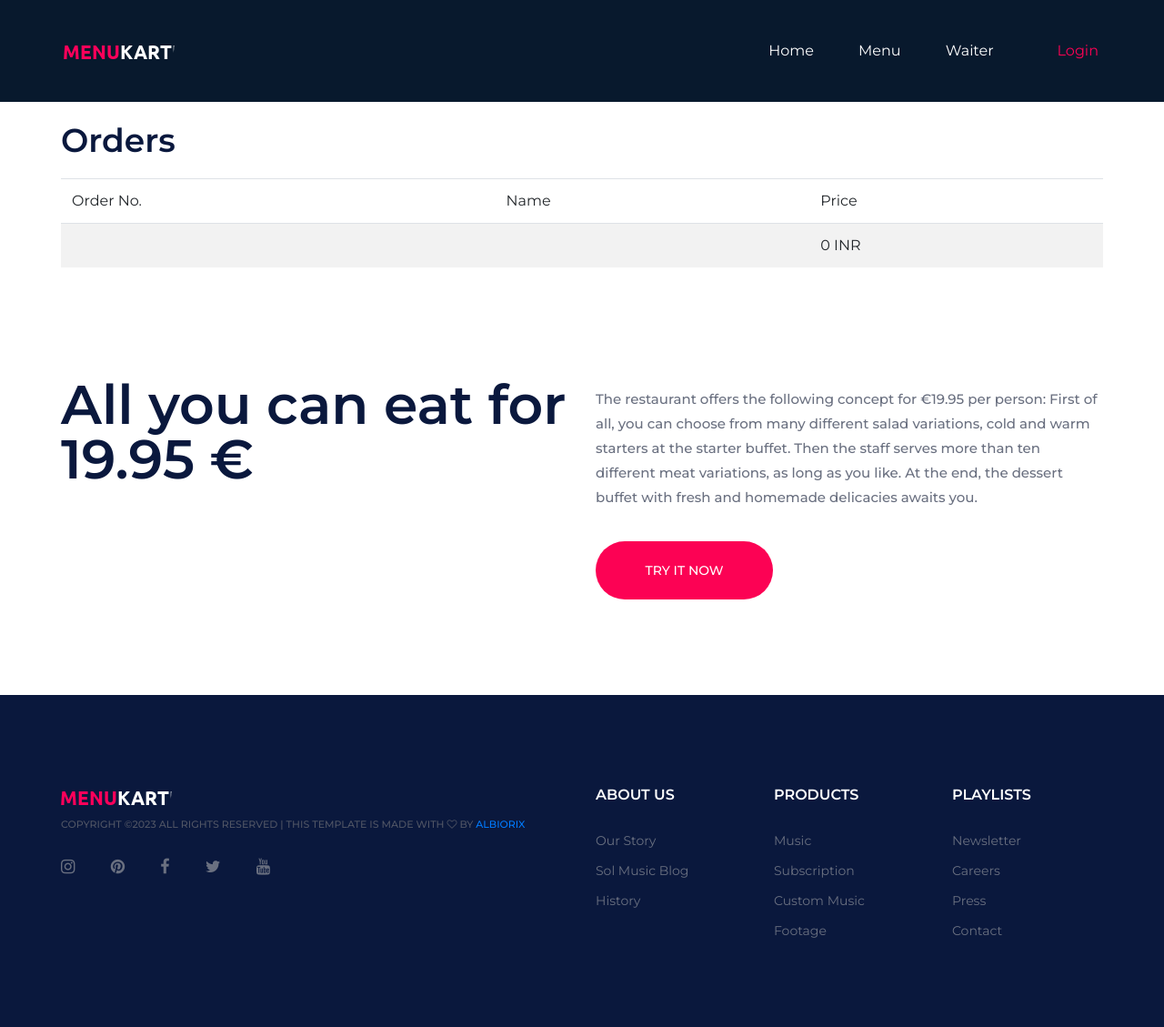
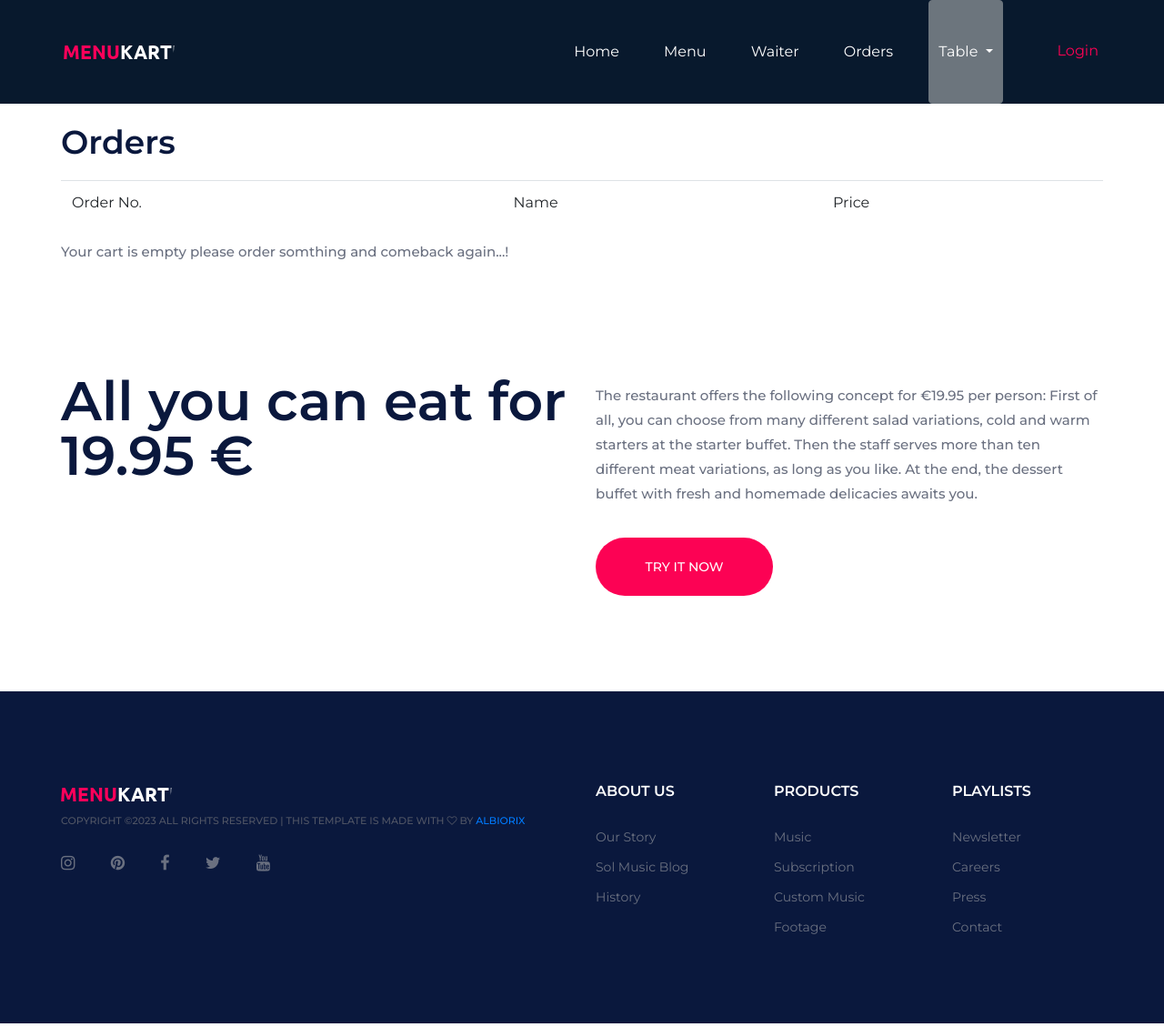
Before and after one commit to yash-albiorix/menucart, a Symfony app: template templates/order/index.html.twig in a window 1280 px wide. Shown: the whole page at 91% size. Run offline with Twig, Linux system fonts and the light colour scheme; the template is opened without the code that fills it, so the values that code supplies are empty; some libraries are stand-ins or nearby versions.

Commit message:
added table selection for guest users, admin can see all orders, guest user can see the selected table orders, git add .

```diff
--- a/public/css/style.css
+++ b/public/css/style.css
@@ -665,7 +665,7 @@ Playlist page
 	font-weight: 500;
 	color: #6a7080;
 	padding: 10px 6px 16px;
-	margin-right: 55px;
+	margin-right: 40px;
 	margin-bottom: 10px;
 	border-bottom: 2px solid transparent;
 	cursor: pointer;
@@ -1817,3 +1817,11 @@ Responsive
 ul.playlist-filter.controls > li {
     text-transform: capitalize;
 }
+.playlist-item > img {
+    height: 300px;
+}
+.selectTable {
+    color: #08192d !important;
+    margin-left: unset !important;
+	padding: 10px 10px !important;
+}
--- a/templates/base.html.twig
+++ b/templates/base.html.twig
@@ -55,8 +55,9 @@
 			<li><a href="{{ path('home') }}">Home</a></li>
 			<li><a href="{{ path('menu') }}">Menu</a></li>
 			<li><a href="{{ path('mail') }}">Waiter</a></li>
+
+			<li><a href="{{ path('orders') }}">Orders</a></li>
 			{% if is_granted('IS_AUTHENTICATED_FULLY') %}
-			<li><a href="{{ path('orders') }}">Orders</a></li>
 			<li><a href="#">Employee</a>
 				<ul class="sub-menu">
 					<li><a href="{{ path('dish.edit') }}">Dishes</a></li>
@@ -66,6 +67,22 @@
 					<li><a href="{{ path('reg') }}">Create User</a></li>
 					<li><a href="{{ path('app_logout') }}">Logout</a></li>
 				</ul>
+			</li>
+
+			{% endif %}
+			{% if not is_granted('IS_AUTHENTICATED_FULLY') %}
+			<li>
+			 <div class="dropdown">
+			 	<a class="btn btn-secondary dropdown-toggle" href="#" role="button" id="dropdownMenuLink" data-toggle="dropdown" aria-haspopup="true" aria-expanded="false"> Table {{ app.session.get('tableNo') }} </a>
+					<div class="dropdown-menu" aria-labelledby="dropdownMenuLink">
+
+					{% for i in 1..8 %}
+    					<a class="selectTable" href="{{path('selectTable',{table: i})}}">Table {{i}}</a>
+					{% endfor %}
+						{# <a class="dropdown-item" href="{{path('status',{id: order.id, status:'active'})}}">Active</a> #}
+                                {# <a class="dropdown-item" href="{{path('status',{id: order.id, status:'inactive'})}}">Inactive</a> #}
+                            </div>
+                        </div>
 			</li>
 			{% endif %}
 		</ul>
--- a/templates/home/index.html.twig
+++ b/templates/home/index.html.twig
@@ -81,9 +81,9 @@
 						<img src="{{asset('images/' ~ dish.image)}}" alt="">
 						<h5>{{dish.name}} - INR {{dish.price}}</h5>
 						<p>{{dish.description}}</p>
-						{% if is_granted('IS_AUTHENTICATED_FULLY') %}
+						{# {% if is_granted('IS_AUTHENTICATED_FULLY') %} #}
                         <a class="btn btn-outline-danger btn-sm" href="{{ path('addorder', {id: dish.id}) }}" role="button">Order</a>
-						{% endif %}
+						{# {% endif %} #}
 					</div>
 				</div>
 				{% endfor %}
--- a/templates/order/index.html.twig
+++ b/templates/order/index.html.twig
@@ -15,34 +15,33 @@
                 <td>Order No.</td>
                 <td>Name</td>
                 <td>Price</td>
+                {% if is_granted('IS_AUTHENTICATED_FULLY') %}<td>Table No</td>{% endif %}
                 {% if is_granted('IS_AUTHENTICATED_FULLY') %}<td>Status</td>{% endif %}
                 {% if is_granted('IS_AUTHENTICATED_FULLY') %}<td>Delete</td>{% endif %}
             </tr>
         </thead>
 
+
+
         <tbody>
-
+        {% if orders is not empty %}
             {% for order in orders %}
             {% set sum = sum + order.price %}
-
             <tr>
                 <td>{{order.orderno}}</td>
                 <td>{{order.name}}</td>
                 <td>{{order.price}}</td>
                 {% if is_granted('IS_AUTHENTICATED_FULLY') %}
+                <td>{{order.table}}</td>
                 <td>
                     <div class="dropdown">
-                            <a class="btn btn-secondary dropdown-toggle" href="#" role="button" id="dropdownMenuLink" data-toggle="dropdown" aria-haspopup="true" aria-expanded="false">
-                                {{order.status}}
-                            </a>
-
+                        <a class="btn btn-secondary dropdown-toggle" href="#" role="button" id="dropdownMenuLink" data-toggle="dropdown" aria-haspopup="true" aria-expanded="false">{{order.status}}</a>
                         <div class="dropdown-menu" aria-labelledby="dropdownMenuLink">
                             <a class="dropdown-item" href="{{path('status',{id: order.id, status:'active'})}}">Active</a>
-                                <a class="dropdown-item" href="{{path('status',{id: order.id, status:'inactive'})}}">Inactive</a>
+                            <a class="dropdown-item" href="{{path('status',{id: order.id, status:'completed'})}}">Completed</a>
                         </div>
                     </div>
                 </td>
-
                 <td>
                     {% if order.status == 'active' %}
                     <a class="btn btn-outline-danger btn-sm" href="{{path('removeOrder',{id: order.id})}}" role="button">Delete</a>
@@ -51,11 +50,18 @@
                  {% endif %}
             </tr>
             {% endfor %}
-            <td></td><td></td>
-            <td>{{sum}} INR</td>
-            {% if is_granted('IS_AUTHENTICATED_FULLY') %}<td></td><td></td>{% endif %}
+
+            <td></td><td>Total</td>
+            <td>{{sum}} €</td>
+
+            {% if is_granted('IS_AUTHENTICATED_FULLY') %}<td></td><td></td><td></td>{% endif %}
+            {% endif %}
         </tbody>
     </table>
+
+    {% if orders is empty %}
+    <p> Your cart is empty please order somthing and comeback again...! </p>
+    {% endif %}
 
 </div>
 
```
Also changed, not shown: src/Controller/MenuController.php (+13 -0 lines), src/Controller/OrderController.php (+36 -7 lines), templates/menu/index.html.twig (+4 -4 lines). Lines whose indentation alone changed are shown as unchanged.
